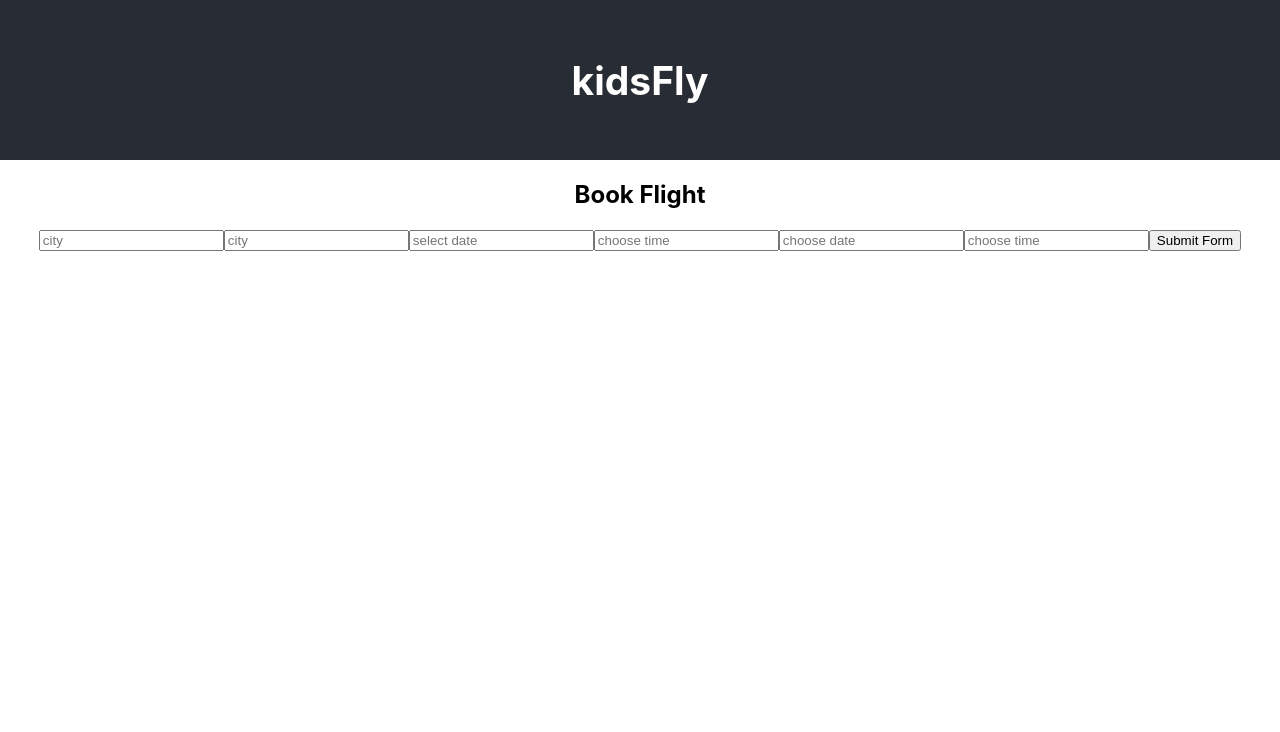
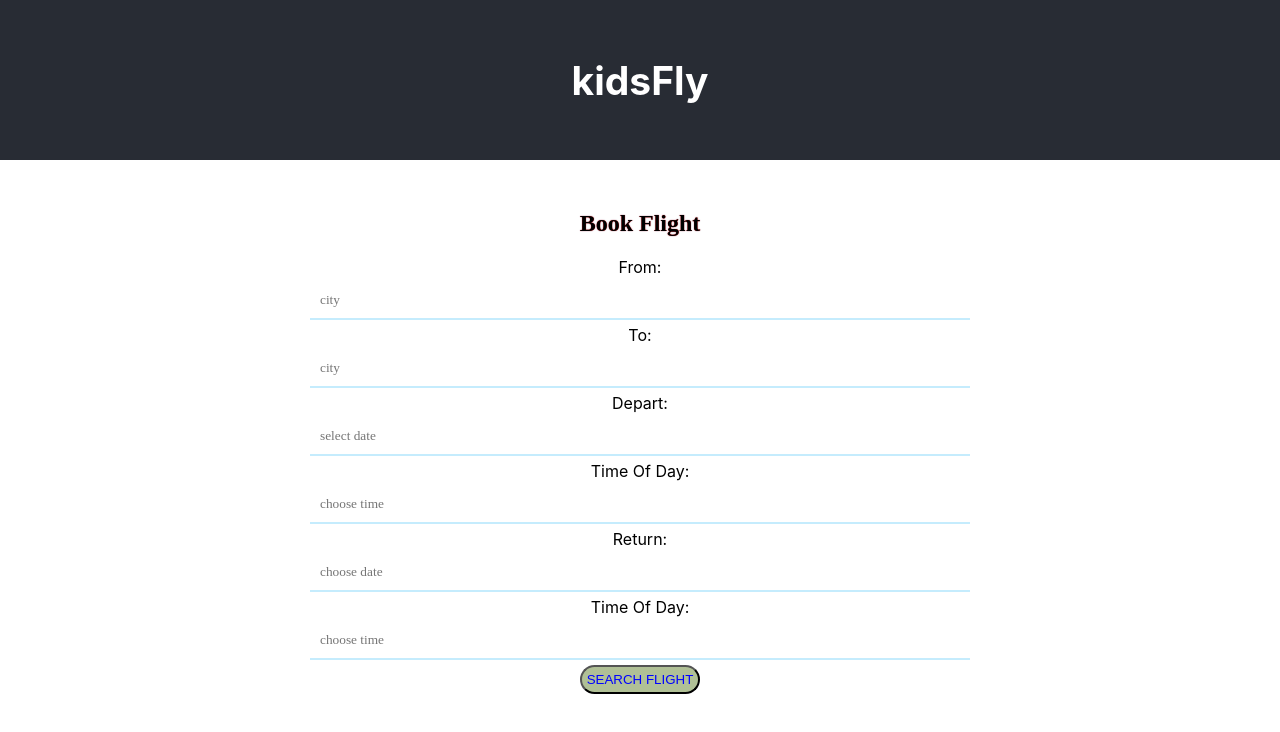
Before and after one commit to kids-fly/frontend, a React (Create React App) app: page /bookflight in a window 1280 px wide. Shown: the top 732 px of the page. Built offline with nearby package versions, Linux system fonts and the light colour scheme.

Commit message:
added styled component and styles to bookFlight

```diff
--- a/src/components/BookFlight.js
+++ b/src/components/BookFlight.js
@@ -1,5 +1,79 @@
 import React, { useState } from "react";
 import styled from "styled-components";
+
+const BookStyle = styled.div`
+  body {
+    width: 100%;
+    height: 100%;
+
+    margin-top: 10%;
+    transform: translateY(-20%);
+
+    position: absolute;
+
+    display: flex;
+    align-items: center;
+    align-content: center;
+    justify-content: center;
+  }
+
+  .form-container {
+    margin: auto;
+    display: flex;
+    align-content: center;
+    justify-content: center;
+    align-items: center;
+    background-size: cover;
+
+    justify-content: center;
+  }
+  form {
+    display: flex;
+    max-width: 50%;
+    width: 100%;
+    height: 100%;
+    margin: 0 auto;
+    align-content: center;
+    justify-content: center;
+    align-items: center;
+
+    flex-direction: column;
+    align-items: center;
+    align-content: center;
+    justify-content: center;
+    padding: 30px;
+    border-radius: 5px;
+  }
+
+  h2 {
+    font-family: "Serif ", "Georgia ";
+    text-shadow: 0 0 1px #ff0000, 0 0 2px #c5ecfd;
+  }
+  input {
+    display: flex;
+    flex-direction: column;
+    margin-right: 4%;
+    font-family: "Serif ", "Georgia ";
+    margin: 5px 0;
+    background: transparent;
+    border: 0px;
+    border-bottom: 2px solid #c5ecfd;
+    padding: 10px;
+    color: "white";
+    width: 100%;
+  }
+
+  button {
+    background: rgb(176, 192, 150);
+    text-align: center;
+    padding: 5px;
+    border-radius: 30px;
+    color: #0000ff;
+    cursor: pointer;
+    text-transform: uppercase;
+    margin-bottom: 10px;
+  }
+`;
 
 function BookFlight() {
   const [flight, setFlight] = useState({
@@ -12,7 +86,7 @@ function BookFlight() {
   });
 
   const handleChange = e => {
-    setFlight({ ...users, [e.target.name]: e.target.value });
+    setFlight({ ...flight, [e.target.name]: e.target.value });
   };
 
   const handleSubmit = e => {
@@ -29,11 +103,11 @@ function BookFlight() {
   };
 
   return (
-    <div>
+    <BookStyle>
       <div className="form-container">
         <form onSubmit={handleSubmit}>
           <h2 className="login_title">Book Flight</h2>
-
+          <label>From:</label>
           <input
             type="text"
             name="cityFrom"
@@ -41,6 +115,7 @@ function BookFlight() {
             value={flight.cityFrom}
             onChange={handleChange}
           />
+          <label>To:</label>
           <input
             type="text"
             name="cityTo"
@@ -48,6 +123,7 @@ function BookFlight() {
             value={flight.cityTo}
             onChange={handleChange}
           />
+          <label>Depart:</label>
           <input
             type="text"
             name="depart"
@@ -55,6 +131,7 @@ function BookFlight() {
             value={flight.date}
             onChange={handleChange}
           />
+          <label>Time Of Day:</label>
           <input
             type="text"
             name=" timeOfdayD"
@@ -62,6 +139,7 @@ function BookFlight() {
             value={flight.timeOfdayD}
             onChange={handleChange}
           />
+          <label>Return:</label>
           <input
             type="text"
             name="return"
@@ -69,6 +147,7 @@ function BookFlight() {
             value={flight.return}
             onChange={handleChange}
           />
+          <label>Time Of Day:</label>
           <input
             type="text"
             name="timeOfdayR"
@@ -81,11 +160,11 @@ function BookFlight() {
             onClick={handleSubmit}
             className="login_button"
           >
-            Submit Form
+            Search Flight
           </button>
         </form>
       </div>
-    </div>
+    </BookStyle>
   );
 }
 
--- a/src/components/RequestForm.js
+++ b/src/components/RequestForm.js
@@ -120,14 +120,6 @@ function RequestForm() {
       <div className="form-container">
         <form onSubmit={handleSubmit}>
           <h2 className="login_title">Schedule Assistance Form</h2>
-
-          <p>You are a....</p>
-          <input type="radio" id="father" />
-          <label for="father">Father</label>
-
-          <input type="radio" id="mother" />
-          <label for="mother">Mother</label>
-          <br />
           <input
             type="text"
             name="name"
```
